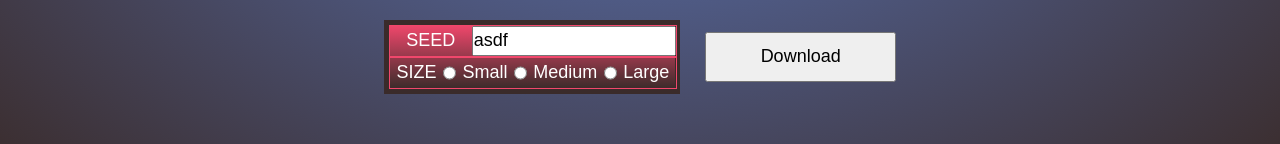
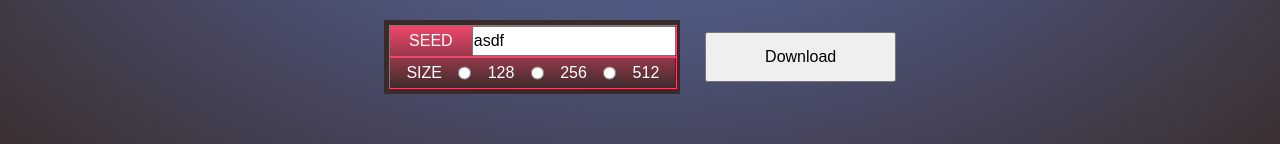
Before and after one commit to nicholasleexyz/ncas, a website with bundled scripts: page javascript_version/index.html in a window 1280 px wide. Shown: the part 611-755 px from the top of the page. Built offline with nearby package versions, Linux system fonts and the light colour scheme.

Commit message:
text and font change

```diff
--- a/javascript_version/index.html
+++ b/javascript_version/index.html
@@ -26,11 +26,11 @@
                     <div class="setting-item" id="resolution">
                         <span>SIZE</span>
                         <input type="radio" name="size" id="small" />
-                        <label for="small">Small</label>
+                        <label for="small">128</label>
                         <input type="radio" name="size" id="medium" />
-                        <label for="medium">Medium</label>
+                        <label for="medium">256</label>
                         <input type="radio" name="size" id="large" />
-                        <label for="large">Large</label>
+                        <label for="large">512</label>
                     </div>
                 </div>
                 <button id="download-button">Download</button>
--- a/javascript_version/main.css
+++ b/javascript_version/main.css
@@ -105,5 +105,5 @@ body {
     margin: 0;
     padding: 0;
     font-family: sans-serif;
-    font-size: 18px;
+    font-size: 16px;
 }
```
